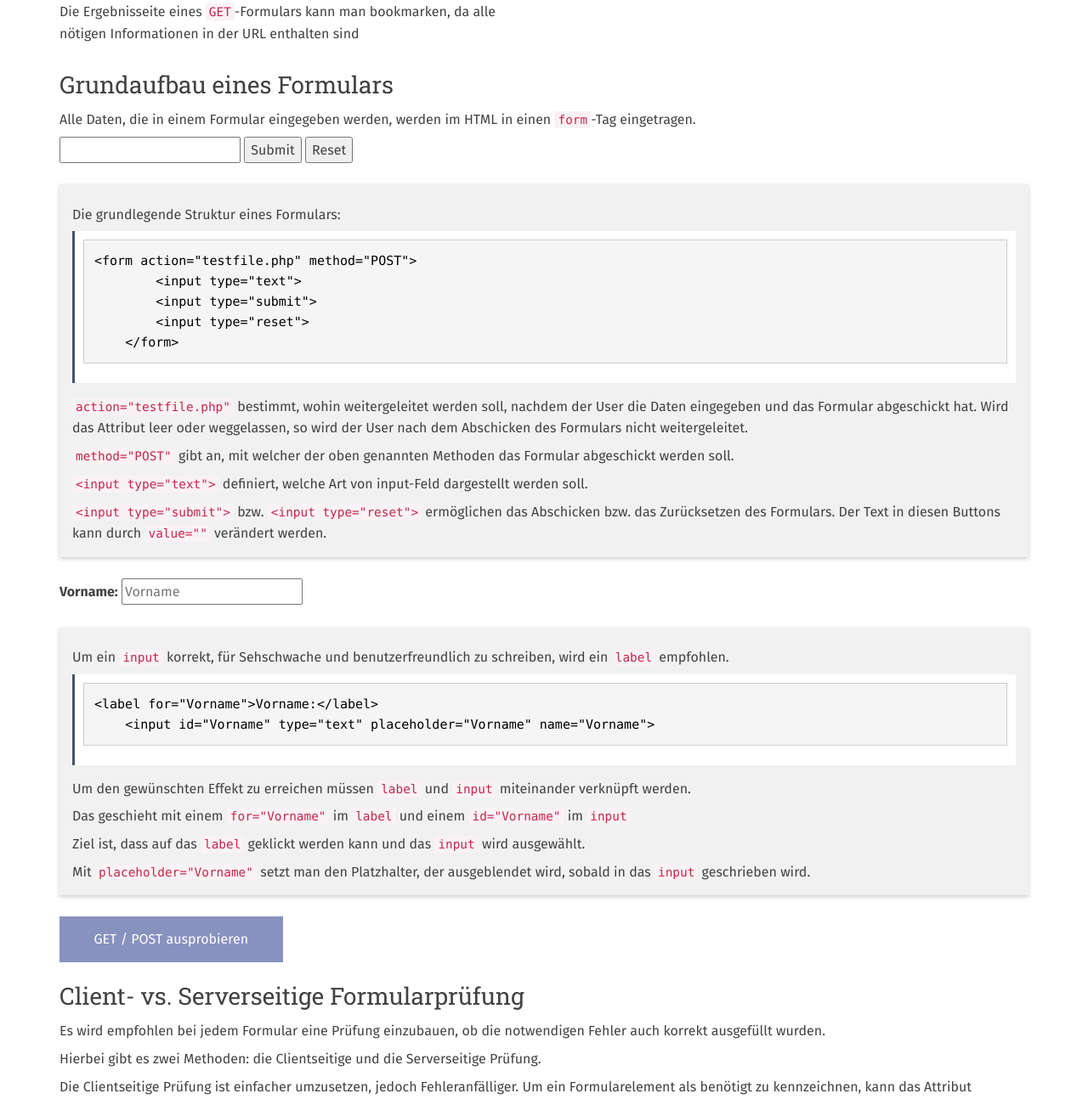
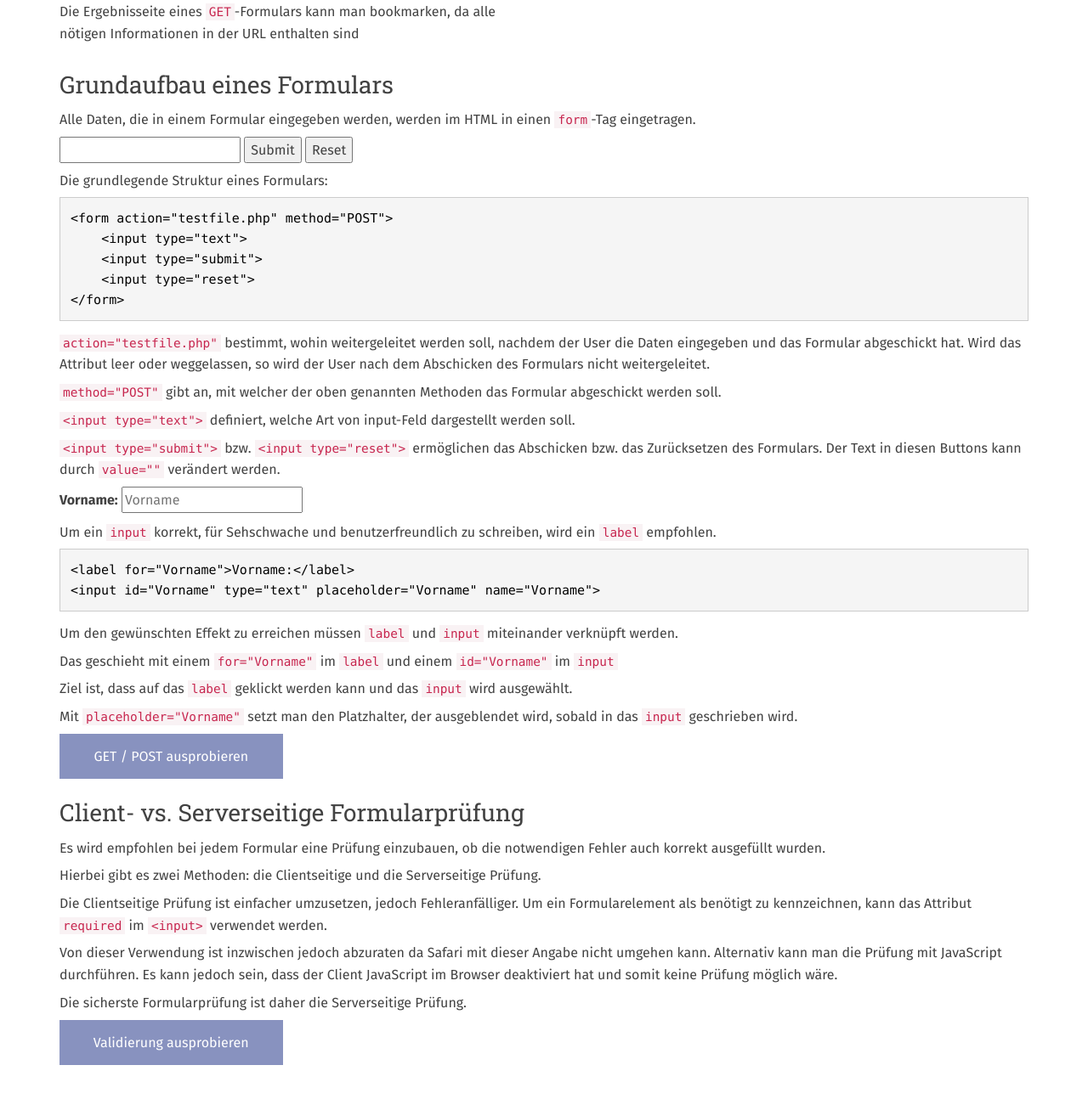
Before and after one commit to paulbrgmr/Schule, a PHP site: page /formular.php in a window 1280 px wide. Shown: the part 801-2095 px from the top of the page at 85% size. After the commit the page ends 2055 px from the top, so only its background shows below. Run offline with PHP 8.4, Linux system fonts and the light colour scheme; style sheets or scripts are compiled from the project's sources.

Commit message:
Leitfaden: Formular Formatierung

```diff
--- a/leitfaden/formular.php
+++ b/leitfaden/formular.php
@@ -42,7 +42,7 @@
             <input type="submit">
             <input type="reset">
         </form>
-        <div class="info-wrapper">
+        <div class="info-wrapper-inner">
             <p>Die grundlegende Struktur eines Formulars:</p>
             <div class="code-wrapper">
                 <?php
@@ -63,7 +63,7 @@
         </div>
         <label for="Vorname">Vorname:</label>
         <input id="Vorname" type="text" placeholder="Vorname" name="Vorname">
-        <div class="info-wrapper">
+        <div class="info-wrapper-inner">
             <p>Um ein <code>input</code> korrekt, für Sehschwache und benutzerfreundlich zu schreiben, wird ein <code>label</code> empfohlen.</p>
             <div class="code-wrapper">
                 <?php
```
Lines whose indentation alone changed are shown as unchanged.
